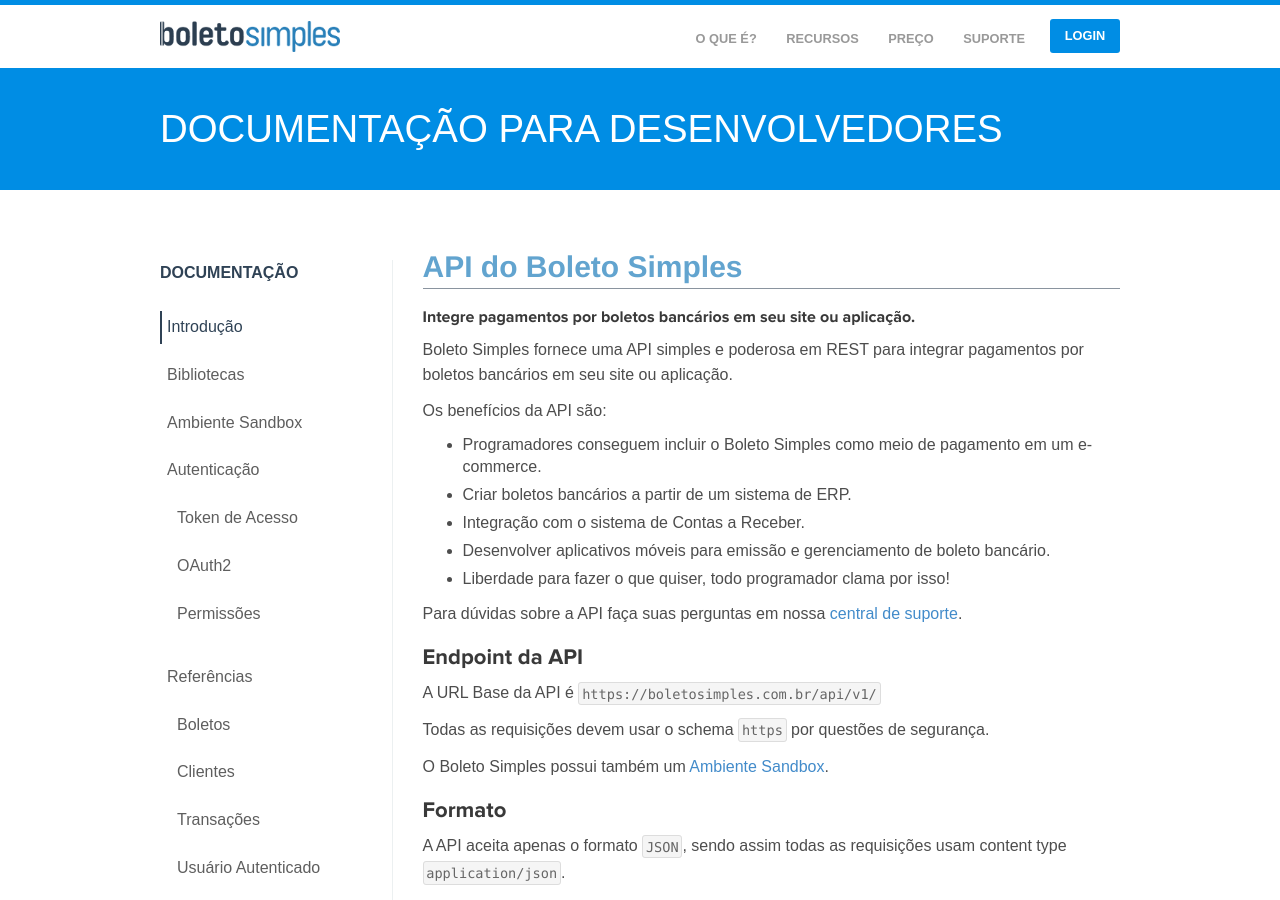
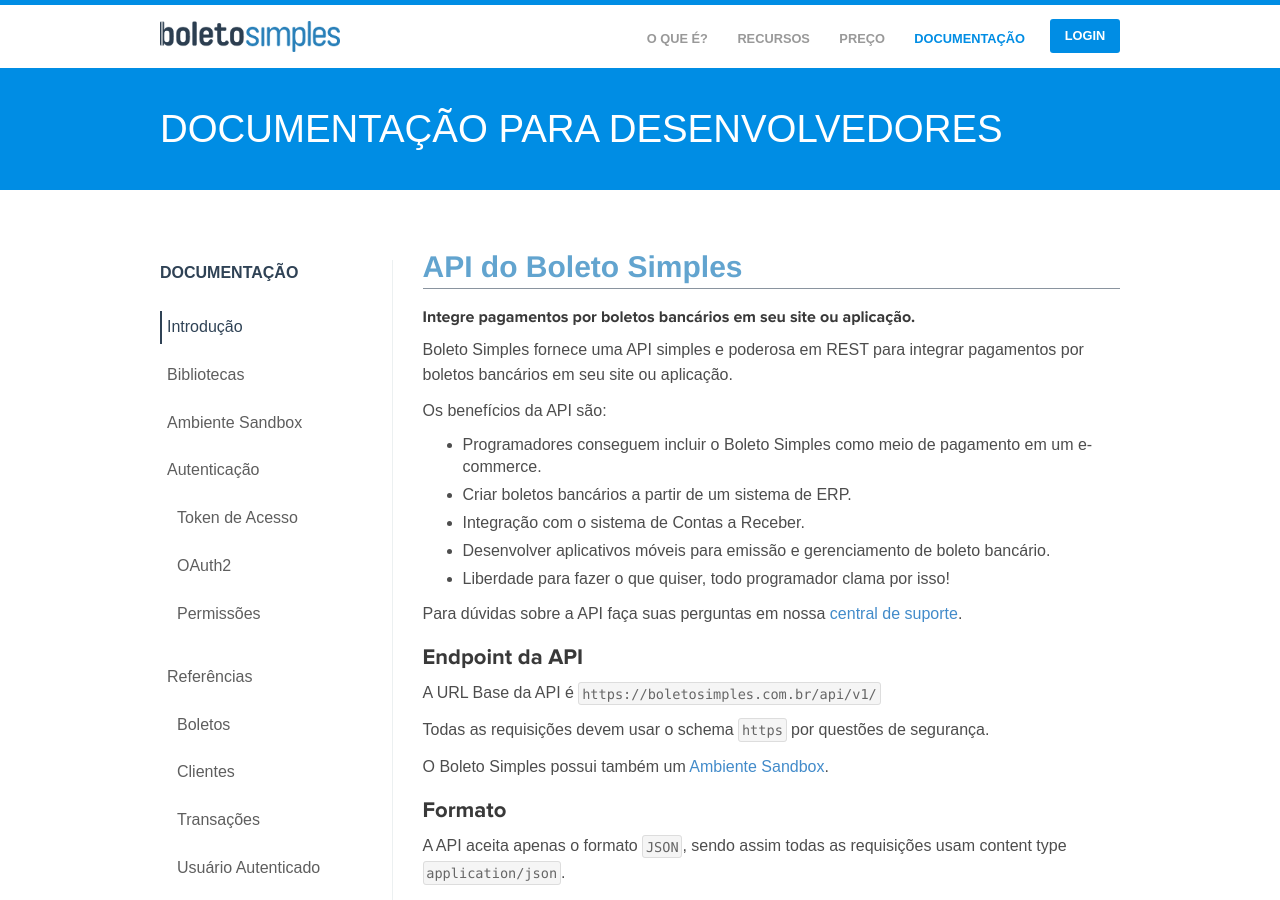
Before and after one commit to BoletoSimples/boletosimples-docs, a Jekyll site: the page built from index.md, in a window 1280 px wide and 900 px high. Built offline with Jekyll 4.4.1, drawn with Linux system fonts in a browser that asks for light colours.

Commit message:
changes from support to documentation on heder menu

```diff
--- a/_includes/header.html
+++ b/_includes/header.html
@@ -62,7 +62,7 @@
           <li><a href="https://boletosimples.com.br/">O que é?</a></li>
           <li><a href="https://boletosimples.com.br/recursos">Recursos</a></li>
           <li><a href="https://boletosimples.com.br/preco">Preço</a></li>
-          <li><a href="http://suporte.boletosimples.com.br">Suporte</a></li>
+          <li>Documentação</li>
         </ul>
         <a class="login-trigger" href="https://boletosimples.com.br/users/sign_in">Login</a>
         <a href="#" id="menu-trigger">☰</a>
```
